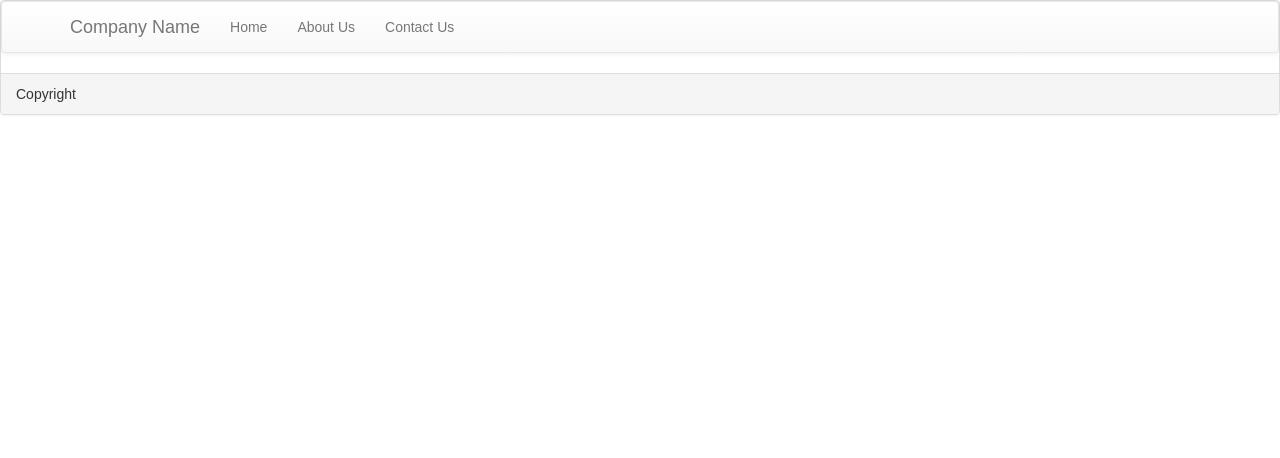
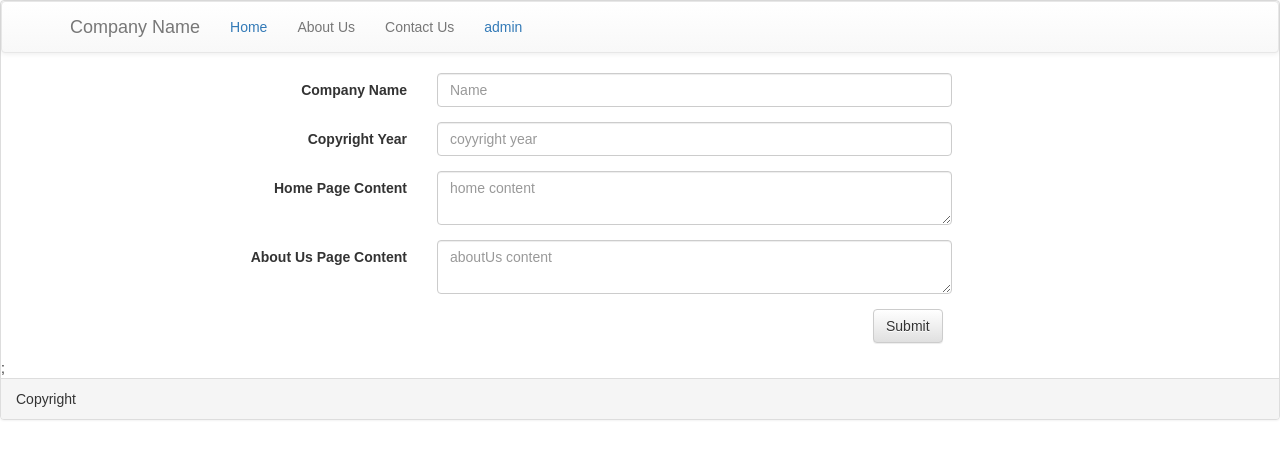
Before and after one commit to MohammedKhalidJ/ReactPractise, a React (Create React App) app: page /adminTab in a window 1280 px wide. Shown: the top 458 px of the page. Built offline with nearby package versions, Linux system fonts and the light colour scheme.

Commit message:
redux implementation

```diff
--- a/package.json
+++ b/package.json
@@ -8,8 +8,10 @@
     "react": "^16.4.1",
     "react-bootstrap": "^0.32.1",
     "react-dom": "^16.4.1",
+    "react-redux": "^5.0.7",
     "react-router-dom": "^4.3.1",
-    "react-scripts": "1.1.4"
+    "react-scripts": "1.1.4",
+    "redux": "^4.0.0"
   },
   "scripts": {
     "start": "react-scripts start",
--- /dev/null
+++ b/src/Reducers/companyInfoReducer.js
@@ -0,0 +1,12 @@
+const companyInfo = (state = {}, action) => {
+    console.log(action);
+    switch (action.type) {
+        case 'saveInfo':
+            return { companyInformation: action.data };
+        case 'getInfo':
+            return state;
+        default:
+            return state;
+    }
+}
+export default companyInfo;
--- /dev/null
+++ b/src/action/companyAction.js
@@ -0,0 +1,6 @@
+export const addCompanyInfo = (data) => {
+    return {
+        type: 'saveInfo',
+        data
+    }
+};
--- a/src/components/Header.jsx
+++ b/src/components/Header.jsx
@@ -15,15 +15,18 @@ class Header extends Component {
           </Navbar.Brand>
         </Navbar.Header>
         <Nav>
-          <NavItem eventKey={1} href="/">
-            Home
-              </NavItem>
+          <NavItem eventKey={1}>
+            <Link to="/">Home</Link>
+          </NavItem>
           <NavItem eventKey={2} href="/aboutUs">
             About Us
             </NavItem>
-            <NavItem eventKey={2} href="/contactUs">
+          <NavItem eventKey={3} href="/contactUs">
             Contact Us
             </NavItem>
+          <NavItem eventKey={4}>
+            <Link to="adminTab">admin</Link>
+          </NavItem>
         </Nav>
       </Navbar>
     );
--- a/src/components/Router.jsx
+++ b/src/components/Router.jsx
@@ -4,6 +4,7 @@ import { Route, Switch } from 'react-router-dom';
 import Home from './contentComponents/Home';
 import AboutUs from './contentComponents/AboutUs';
 import ContactUs from './contentComponents/ContactUs';
+import AdminTab from './contentComponents/AdminTab';
 
 class Router extends Component {
     render() {
@@ -13,6 +14,7 @@ class Router extends Component {
                     <Route exact path='/' component={Home}></Route>
                     <Route path='/aboutUs' component={AboutUs}></Route>
                     <Route path='/contactUs' component={ContactUs}></Route>
+                    <Route path='/adminTab' component={AdminTab}></Route>
                 </Switch>
             </React.Fragment>
         );
--- /dev/null
+++ b/src/components/contentComponents/AdminTab.jsx
@@ -0,0 +1,95 @@
+import React, { Component } from 'react';
+import { connect } from 'react-redux';
+import {
+    Form,
+    Col,
+    FormGroup,
+    ControlLabel,
+    FormControl,
+    Button,
+} from 'react-bootstrap';
+import { addCompanyInfo } from '../../action/companyAction';
+
+class AdminTab extends Component {
+    constructor(props) {
+        super(props);
+
+        this.state = {};
+    }
+
+    onChangeValue = (event) => {
+        this.setState({
+            [event.target.name]: event.target.value
+        });
+    };
+
+    onSubmitValue = (e) => {
+        e.preventDefault();
+        console.log(this.state);
+        this.props.saveForm(this.state);
+    }
+
+    render() {
+        return (
+            <React.Fragment>
+                <Form horizontal onSubmit={this.onSubmitValue}>
+                    <FormGroup controlId="formHorizontalName">
+                        <Col componentClass={ControlLabel} sm={4}>
+                            Company Name
+                        </Col>
+                        <Col sm={5}>
+                            <FormControl type="text" name="companyname" placeholder="Name" onChange={this.onChangeValue} />
+                            <FormControl.Feedback />
+                        </Col>
+                    </FormGroup>
+                    <FormGroup controlId="formHorizontalyear">
+                        <Col componentClass={ControlLabel} sm={4}>
+                            Copyright Year
+                        </Col>
+                        <Col sm={5}>
+                            <FormControl type="number" name="copyright" placeholder="coyyright year" onChange={this.onChangeValue} />
+                        </Col>
+                    </FormGroup>
+
+                    <FormGroup controlId="formHorizontalhome">
+                        <Col componentClass={ControlLabel} sm={4}>
+                            Home Page Content
+                        </Col>
+                        <Col sm={5}>
+                            <FormControl componentClass="textarea" name="hometext" placeholder="home content" onChange={this.onChangeValue} />
+                        </Col>
+                    </FormGroup>
+
+                    <FormGroup controlId="formHorizontalaboutus">
+                        <Col componentClass={ControlLabel} sm={4}>
+                            About Us Page Content
+                        </Col>
+                        <Col sm={5}>
+                            <FormControl componentClass="textarea" name="aboutustext" placeholder="aboutUs content" onChange={this.onChangeValue} />
+                        </Col>
+                    </FormGroup>
+
+                    <FormGroup>
+                        <Col smOffset={8} sm={2}>
+                            <Button type="submit">Submit</Button>
+                        </Col>
+                    </FormGroup>
+                </Form>;
+            </React.Fragment>
+        );
+    }
+}
+
+const mapStateToProps = (state, ownProps) => {
+    return {
+        companyInfo: state
+    }
+}
+
+const mapDispatchToProps = (dispatch, ownProps) => {
+    return {
+        saveForm: (data) => dispatch(addCompanyInfo(data))
+    }
+}
+
+export default connect(mapStateToProps,mapDispatchToProps)(AdminTab);
--- a/src/components/contentComponents/Home.jsx
+++ b/src/components/contentComponents/Home.jsx
@@ -1,13 +1,25 @@
 import React, { Component } from 'react';
+import { connect } from 'react-redux';
 
 class Home extends Component {
     render() {
+        if (!this.props.companyInfo.companyInformation) {
+            return null;
+        }
         return (
             <React.Fragment>
                 <h1>Home</h1>
+                <h2>{this.props.companyInfo.companyInformation.hometext}</h2>
             </React.Fragment>
         );
     }
 }
 
-export default Home;
+const mapStateToProps = (state, ownProps) => {
+    return {
+        companyInfo: state
+    }
+}
+
+
+export default connect(mapStateToProps, null)(Home);
--- a/src/index.js
+++ b/src/index.js
@@ -1,8 +1,18 @@
 import React from 'react';
 import ReactDOM from 'react-dom';
+import { Provider } from 'react-redux'
+import { createStore } from 'redux'
 import './index.css';
 import App from './App';
+import companyInfo from './Reducers/companyInfoReducer';
 import registerServiceWorker from './registerServiceWorker';
 
-ReactDOM.render(<App />, document.getElementById('root'));
+
+const store = createStore(companyInfo);
+
+ReactDOM.render(
+    <Provider store={store}>
+        <App />
+    </Provider>,
+    document.getElementById('root'));
 registerServiceWorker();
```
Also changed, not shown: 1 other file (tests, documents, lock files or other folders).
